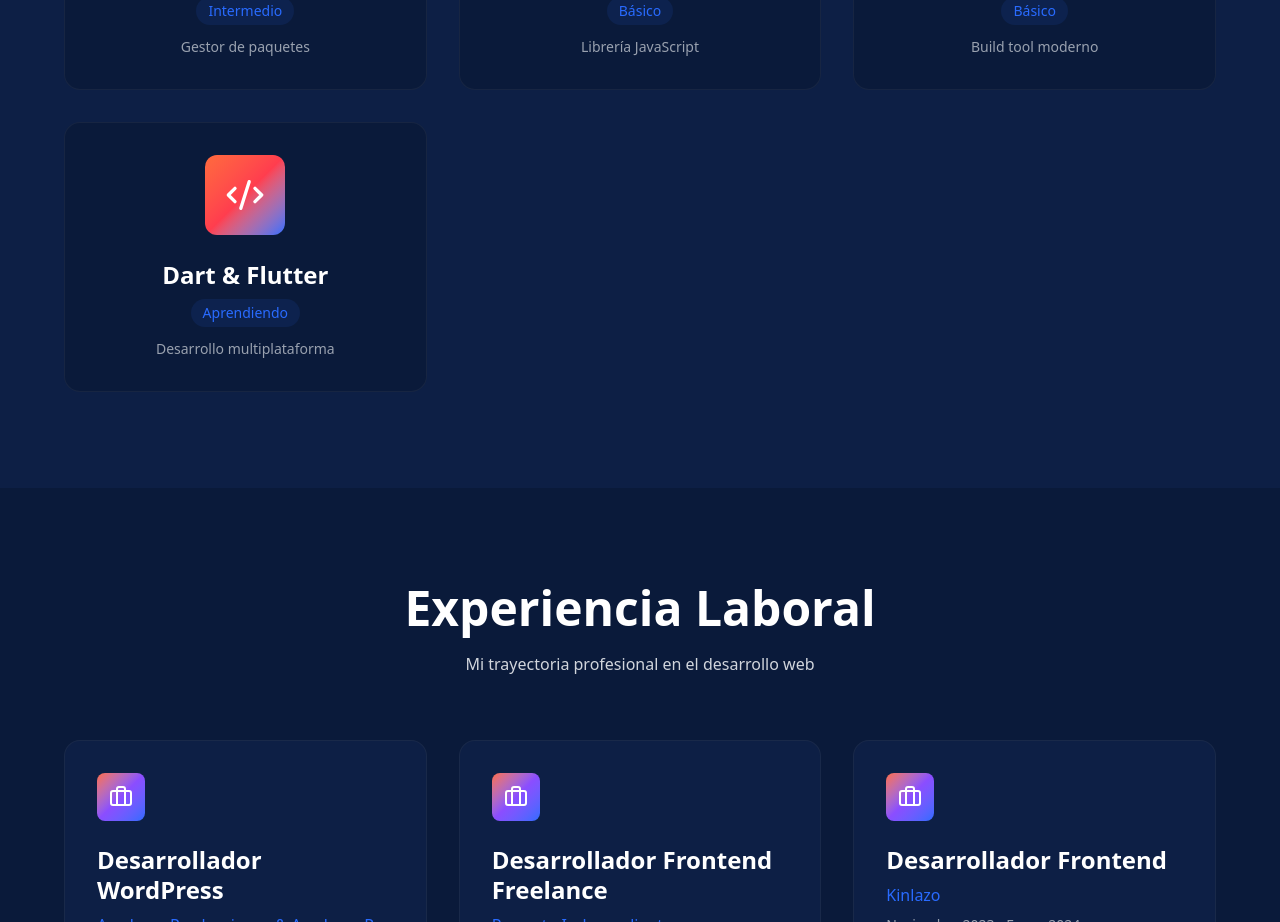
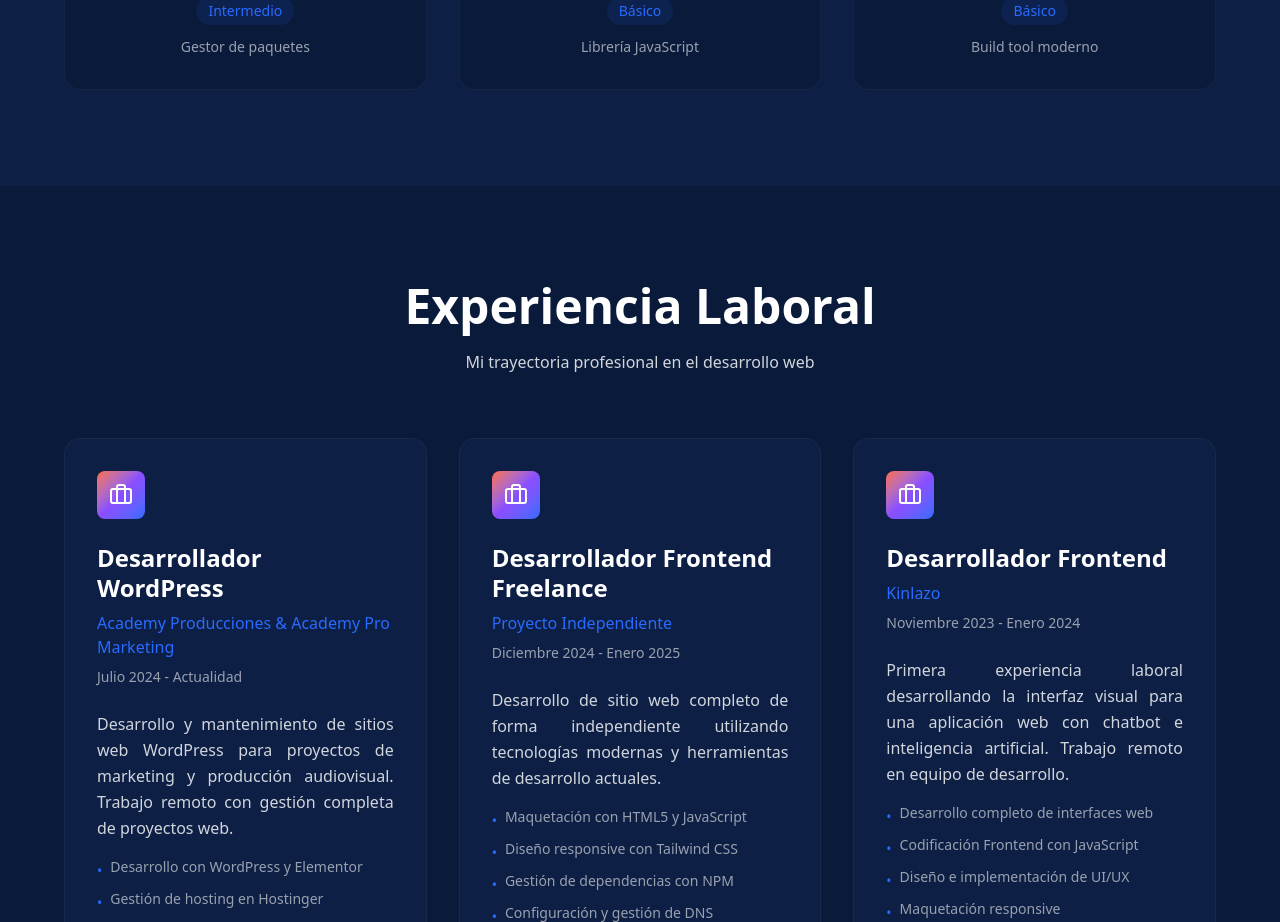
Before and after one commit to JASR2003/SitioWebPersonal-V2, a React (Vite) app: page / in a window 1280 px wide. Shown: the part 2380-3302 px from the top of the page. Built offline with nearby package versions, Linux system fonts and the light colour scheme.

Commit message:
quitar flutter y dart

```diff
--- a/src/components/Skills.jsx
+++ b/src/components/Skills.jsx
@@ -74,12 +74,12 @@ export function Skills() {
             level: 'Básico',
             description: 'Build tool moderno'
         },
-        {
-            icon: <Code2 className="w-8 h-8 md:w-10 md:h-10" />,
-            name: 'Dart & Flutter',
-            level: 'Aprendiendo',
-            description: 'Desarrollo multiplataforma'
-        }
+        // {
+        //     icon: <Code2 className="w-8 h-8 md:w-10 md:h-10" />,
+        //     name: 'Dart & Flutter',
+        //     level: 'Aprendiendo',
+        //     description: 'Desarrollo multiplataforma'
+        // }
     ];
 
     return (
```
